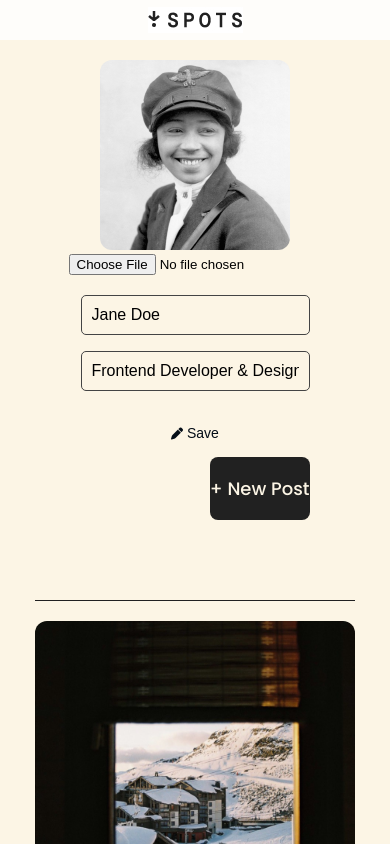
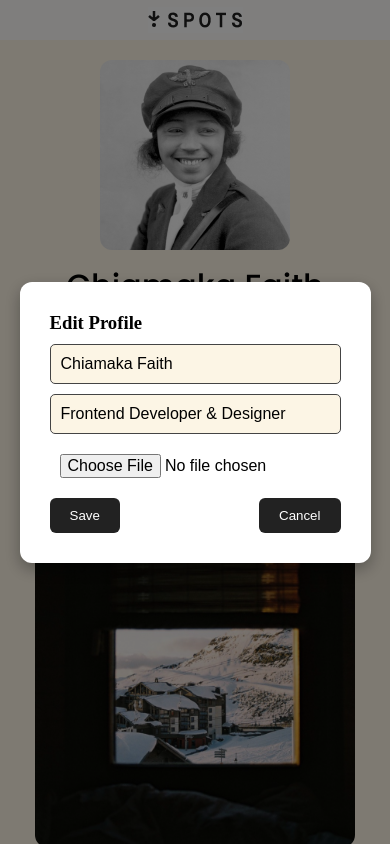
Before and after one commit to amaka-web/Spot, a React (Vite) app: page / in a window 390 px wide. Both pictures are taken after a click on the button "Edit Profile". Shown: the top 844 px of the page. Built offline with nearby package versions, Linux system fonts and the light colour scheme.

Commit message:
placed the newpost button correctly, added reponsiveness to the newpost button, added pop up text to gallery icon, changed some codes/edited some codes

```diff
--- a/src/App.css
+++ b/src/App.css
@@ -142,6 +142,55 @@ main {
 .edit-profile a:hover {
   color: black;
 }
+
+.modal-overlay {
+  position: fixed;
+  top: 0;
+  left: 0;
+  width: 100%;
+  height: 100%;
+  background: rgba(0, 0, 0, 0.5);
+  z-index: 999;
+  display: flex;
+  align-items: center;
+  justify-content: center;
+}
+
+.modal {
+  background: white;
+  padding: 30px;
+  border-radius: 12px;
+  max-width: 400px;
+  width: 90%;
+  box-shadow: 0 6px 16px rgba(0, 0, 0, 0.3);
+}
+
+.modal input {
+  display: block;
+  width: 100%;
+  padding: 10px;
+  margin: 10px 0;
+  font-size: 16px;
+}
+
+.modal-buttons {
+  display: flex;
+  justify-content: space-between;
+  margin-top: 10px;
+}
+
+.modal-buttons button {
+  padding: 10px 20px;
+  background-color: #222;
+  color: white;
+  border: none;
+  border-radius: 6px;
+  cursor: pointer;
+}
+.modal-buttons button:hover {
+  background-color: #333;
+}
+
 
 /* New post section */
 .new-post {
@@ -290,6 +339,9 @@ main {
     flex-direction: column;
     gap: 20px; /* adds spacing between stacked elements */
   }
+  .new-post button {
+    width: 800px;
+  }
 }
 
 /* For tablets and small devices */
@@ -310,6 +362,11 @@ main {
   .gallery-item img {
     width: 100%;
     height: auto;
+  }
+
+  .new-post button {
+    width: 400px;
+    justify-content: center;
   }
 }
 
--- a/src/App.jsx
+++ b/src/App.jsx
@@ -2,7 +2,6 @@ import React from "react";
 import Profile from "./components/Profile";
 import Gallery from "./components/Gallery";
 import "./App.css";
-
 
 function App() {
   return (
--- a/src/components/Gallery.jsx
+++ b/src/components/Gallery.jsx
@@ -1,6 +1,5 @@
 import React, { useState } from "react";
 
-// Sample gallery data with id, title, and image src
 const galleryImages = [
   { id: 1, src: "/images/Image-1.png", title: "Val Thorens" },
   { id: 2, src: "/images/Image-2.png", title: "Restaurant terrace" },
@@ -10,7 +9,6 @@ const galleryImages = [
   { id: 6, src: "/images/Image-6.png", title: "Mountain housegi" },
 ];
 
-// Gallery item (card)
 const GalleryItem = ({ src, title, id, onLike, isLiked }) => (
   <div className="gallery-item">
     <img src={src} alt={`Gallery ${id}`} className={`img${id}`} />
@@ -22,10 +20,14 @@ const GalleryItem = ({ src, title, id, onLike, isLiked }) => (
         style={{ cursor: "pointer" }}
       ></i>
     </div>
+    {isLiked && (
+      <div style={{ color: "red", marginTop: "6px", fontWeight: "600" }}>
+        You liked this!
+      </div>
+    )}
   </div>
 );
 
-// Main gallery component
 export default function Gallery() {
   const [likes, setLikes] = useState([]);
 
--- a/src/components/Profile.jsx
+++ b/src/components/Profile.jsx
@@ -1,20 +1,19 @@
 import React, { useState } from "react";
-import "/images/Avatar@2x.png";
 
 export default function Profile() {
   const [isEditing, setIsEditing] = useState(false);
-  const [name, setName] = useState("Jane Doe");
+  const [showPostForm, setShowPostForm] = useState(false);
+
+  const [name, setName] = useState("Chiamaka Faith");
   const [role, setRole] = useState("Frontend Developer & Designer");
   const [image, setImage] = useState("/images/Avatar@2x.png");
 
   const [posts, setPosts] = useState([]);
-  const [showPostForm, setShowPostForm] = useState(false);
   const [newPostTitle, setNewPostTitle] = useState("");
   const [newPostImage, setNewPostImage] = useState("");
 
   const toggleEdit = () => setIsEditing(!isEditing);
-  const handleNameChange = (e) => setName(e.target.value);
-  const handleRoleChange = (e) => setRole(e.target.value);
+  const togglePostForm = () => setShowPostForm(!showPostForm);
 
   const handleImageChange = (e) => {
     const file = e.target.files[0];
@@ -28,101 +27,88 @@ export default function Profile() {
 
   const handleCreatePost = () => {
     if (newPostTitle && newPostImage) {
-      const newPost = {
-        id: Date.now(),
-        title: newPostTitle,
-        src: newPostImage,
-      };
-      setPosts([...posts, newPost]);
+      setPosts([...posts, { id: Date.now(), title: newPostTitle, src: newPostImage }]);
       setNewPostTitle("");
       setNewPostImage("");
       setShowPostForm(false);
     }
   };
 
-  const handleCancelPost = () => {
-    setNewPostTitle("");
-    setNewPostImage("");
-    setShowPostForm(false);
-  };
-
   return (
     <section className="profile-container">
-      {/* Profile Section */}
+      {/* Profile Info */}
       <div className="img-details">
-        <div className="profile-img-wrapper">
-          <img src={image} alt="Profile" className="profile-img" />
-          {isEditing && (
-            <input type="file" accept="image/*" onChange={handleImageChange} />
-          )}
-        </div>
+        <img src={image} alt="Profile" className="profile-img" />
+        <div className="profile-details">
+          <h2>{name}</h2>
+          <p>{role}</p>
 
-        {/* Editable name and role or display mode */}
-        <div className="profile-details">
-          {isEditing ? (
-            <>
-              <input
-                type="text"
-                value={name}
-                onChange={handleNameChange}
-                className="edit-input"
-              />
-              <input
-                type="text"
-                value={role}
-                onChange={handleRoleChange}
-                className="edit-input"
-              />
-            </>
-          ) : (
-            <>
-              <h2>{name}</h2>
-              <p>{role}</p>
-            </>
-          )}
-
-          {/* Edit button */}
           <div className="edit-profile">
             <button onClick={toggleEdit} className="edit-button">
-              <i className="fas fa-pen"></i> {isEditing ? "Save" : "Edit Profile"}
+              <i className="fas fa-pen" style={{ marginRight: "5px" }}></i>
+              Edit Profile
             </button>
-
-            {/* New Post trigger button */}
-            <div className="new-post">
-              <button
-                className="new-post-button"
-                onClick={() => setShowPostForm(true)}
-              >
-                + New Post
-              </button>
-            </div>
           </div>
         </div>
       </div>
 
-      {/* New Post Modal Popup */}
-      {showPostForm && (
-        <div className="post-form">
-          <h3>Create New Post</h3>
-          <input
-            type="text"
-            placeholder="Post title"
-            value={newPostTitle}
-            onChange={(e) => setNewPostTitle(e.target.value)}
-          />
-          <input type="file" accept="image/*" onChange={handleNewPostImage} />
+      {/* New Post Button */}
+      <div className="new-post">
+        <button className="new-post-button" onClick={togglePostForm}>
+          + New Post
+        </button>
+      </div>
 
-          <div style={{ marginTop: "10px" }}>
-            <button onClick={handleCreatePost}>Add Post</button>
-            <button onClick={handleCancelPost} style={{ background: "#ccc" }}>
-              Cancel
-            </button>
+      {/* Edit Profile Modal */}
+      {isEditing && (
+        <div className="modal-overlay">
+          <div className="modal">
+            <h3>Edit Profile</h3>
+            <input
+              type="text"
+              value={name}
+              onChange={(e) => setName(e.target.value)}
+              placeholder="Name"
+              className="edit-input"
+            />
+            <input
+              type="text"
+              value={role}
+              onChange={(e) => setRole(e.target.value)}
+              placeholder="Role"
+              className="edit-input"
+            />
+            <input type="file" accept="image/*" onChange={handleImageChange} />
+            <div className="modal-buttons">
+              <button onClick={toggleEdit}>Save</button>
+              <button onClick={toggleEdit}>Cancel</button>
+            </div>
           </div>
         </div>
       )}
 
-      {/* Post Gallery Section */}
-      <div className="gallery">
+      {/* New Post Modal */}
+      {showPostForm && (
+        <div className="modal-overlay">
+          <div className="modal">
+            <h3>Create New Post</h3>
+            <input
+              type="text"
+              value={newPostTitle}
+              onChange={(e) => setNewPostTitle(e.target.value)}
+              placeholder="Post title"
+            />
+            <input type="file" accept="image/*" onChange={handleNewPostImage} />
+            <div className="modal-buttons">
+              <button onClick={handleCreatePost}>Add</button>
+              <button onClick={togglePostForm}>Cancel</button>
+            </div>
+          </div>
+        </div>
+      )}
+
+      {/* Gallery */}
+      <div className="post-gallery">
         {posts.map((post) => (
           <div className="gallery-item" key={post.id}>
             <img src={post.src} alt={post.title} className="post-image" />
```
